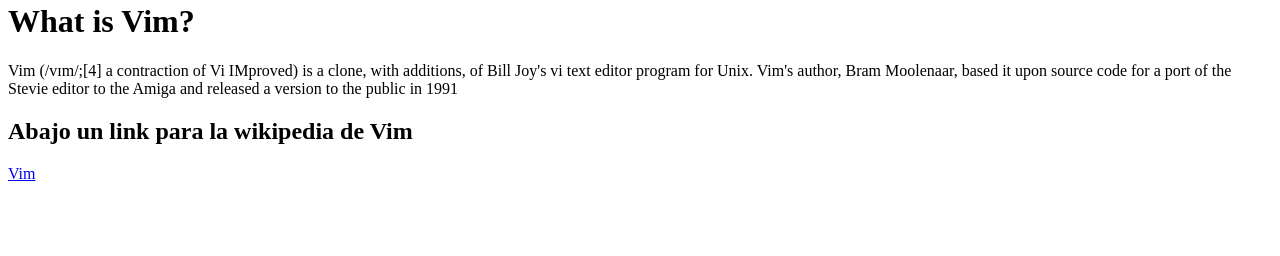
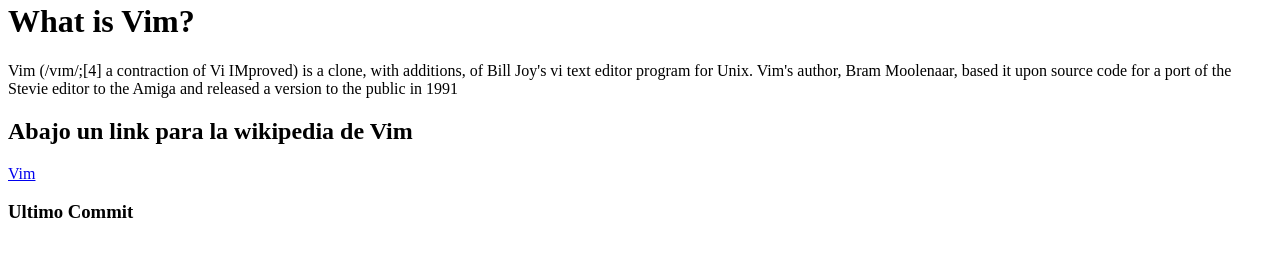
Before and after one commit to raulav/newtestgit, a plain HTML site: page index.html in a window 1280 px wide. Shown: the part 506-762 px from the top of the page. Drawn offline with Linux system fonts and the light colour scheme.

Commit message:
ultimo commit

```diff
--- a/index.html
+++ b/index.html
@@ -21,5 +21,7 @@
      <h2>Abajo un link para la wikipedia de Vim</h2>
      <a href="https://en.wikipedia.org/wiki/Vim_(text_editor)">Vim</a>
 
+     <h3>Ultimo Commit</h3>
+
 </body>
 </html>
```
